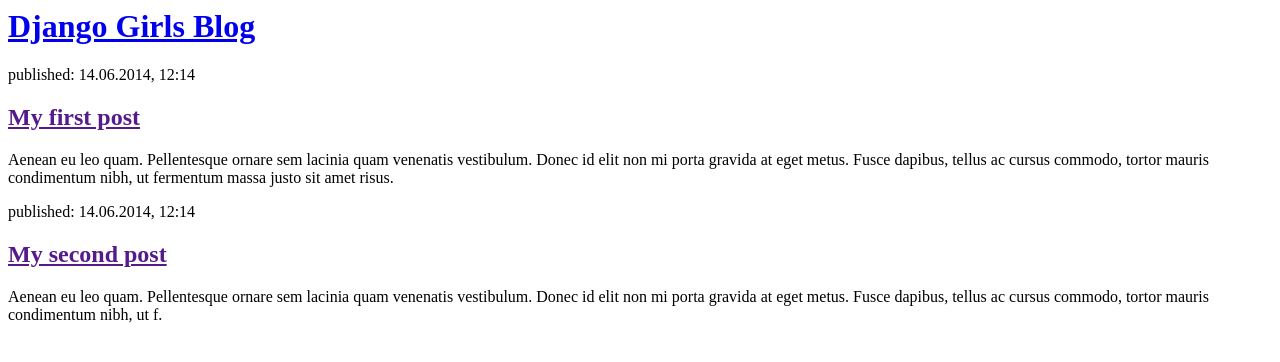
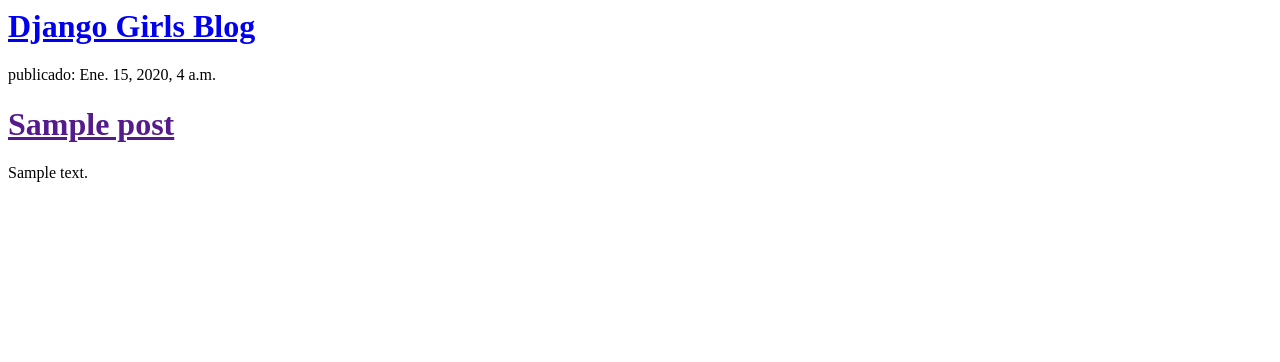
Before and after one commit to eessm01/my-first-blog, a Django app: template blog/templates/blog/post_list.html in a window 1280 px wide. Shown: the top 362 px of the page. Run offline with Django 3.2, Linux system fonts and the light colour scheme; the template is opened without the code that fills it: values that come from a table or form of the project are taken from there, others are empty; tables that the repository leaves empty hold one stand-in row (values such as "Sample post").

Commit message:
Templates modificados para mostrar post desde la base de datos.

```diff
--- a/blog/templates/blog/post_list.html
+++ b/blog/templates/blog/post_list.html
@@ -1,22 +1,26 @@
 <html>
+
 <head>
   <title>Django Girls blog</title>
 </head>
+
 <body>
+
   <div>
-            <h1><a href="/">Django Girls Blog</a></h1>
+    <h1><a href="/"> Django Girls Blog </a></h1>
   </div>
 
+  {% for post in posts %}
     <div>
-            <p>published: 14.06.2014, 12:14</p>
-            <h2><a href="">My first post</a></h2>
-            <p>Aenean eu leo quam. Pellentesque ornare sem lacinia quam venenatis vestibulum. Donec id elit non mi porta gravida at eget metus. Fusce dapibus, tellus ac cursus commodo, tortor mauris condimentum nibh, ut fermentum massa justo sit amet risus.</p>
+      <p> publicado: {{ post.published_date }} </p>
+      <h1><a href="">
+        {{ post.title }}
+        </a>
+      </h1>
+      <p>{{ post.text|linebreaksbr }} </p>
     </div>
+  {% endfor %}
 
-        <div>
-            <p>published: 14.06.2014, 12:14</p>
-            <h2><a href="">My second post</a></h2>
-            <p>Aenean eu leo quam. Pellentesque ornare sem lacinia quam venenatis vestibulum. Donec id elit non mi porta gravida at eget metus. Fusce dapibus, tellus ac cursus commodo, tortor mauris condimentum nibh, ut f.</p>
-        </div>
 </body>
+
 </html>
```
Also changed, not shown: blog/views.py (+7 -1 lines). Lines whose indentation alone changed are shown as unchanged.
